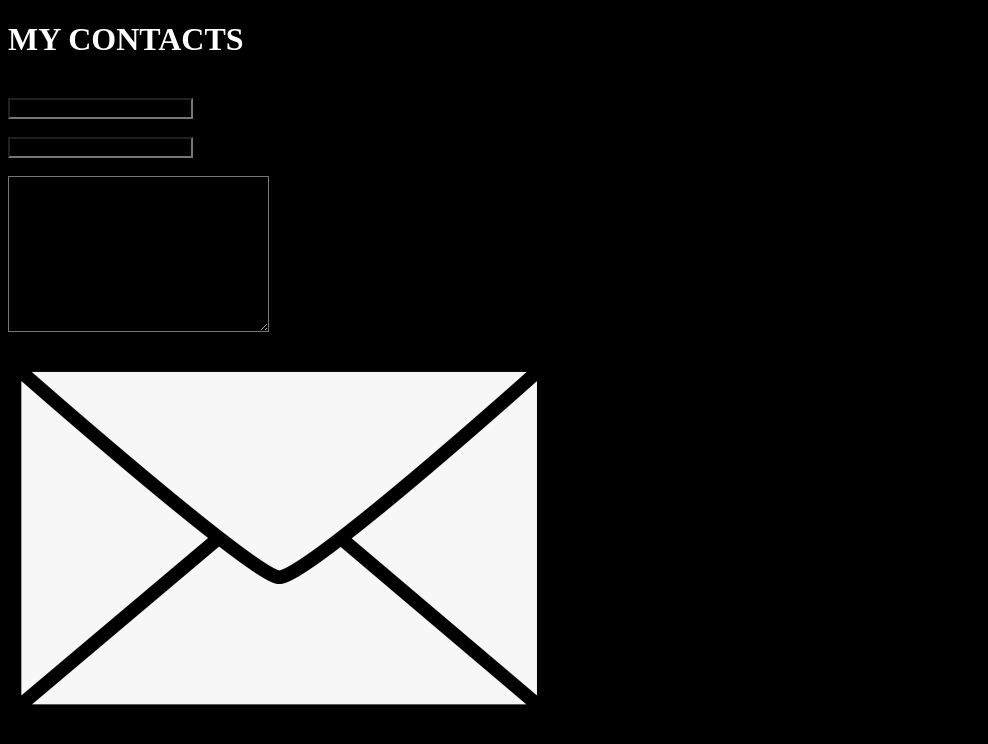
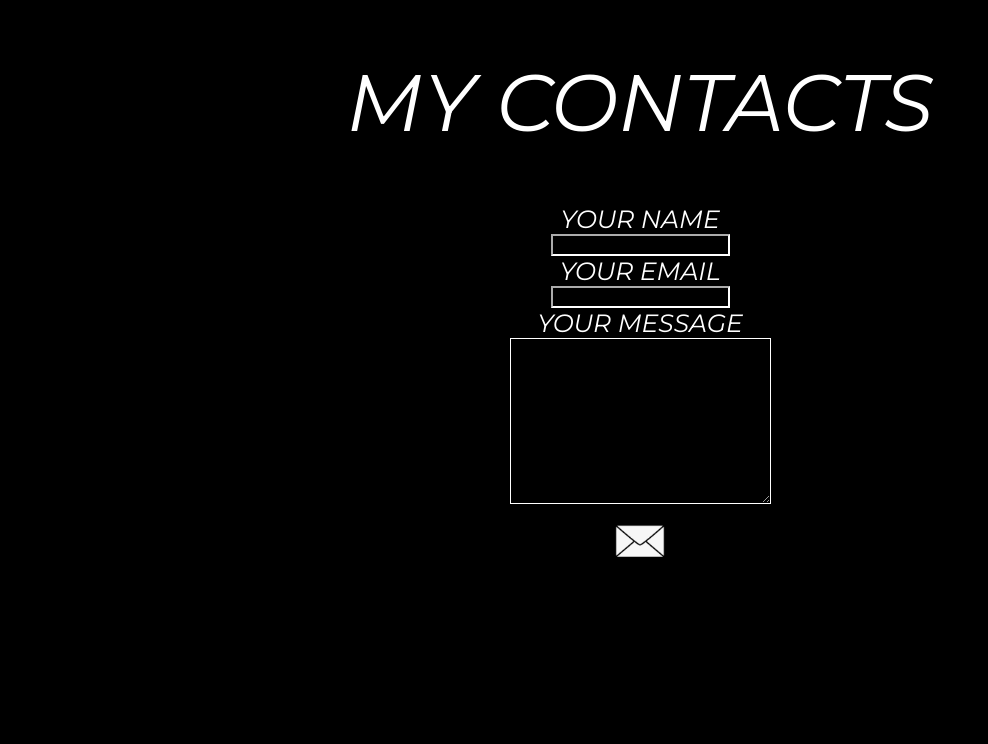
Before and after one commit to KDB654/cv, a plain HTML site: page index.html in a window 1280 px wide. Shown: the whole page, without its empty margins (0-988 px from the left). Drawn offline with Linux system fonts and the light colour scheme.

Commit message:
Update SMMA.css

```diff
--- a/SMMA.css
+++ b/SMMA.css
@@ -1,6 +1,34 @@
 * {
     background-color: black;
+    text-align: center;
+
 }
 h1 {
     color: white;
+    font-size: 80px;
+    font-family: 'Montserrat', sans-serif;
+    font-weight: lighter;
 }
+.emaillogo {
+    height: 35px;
+}
+label {
+    color: white;
+    font-size: 25px;
+    font-family: 'Montserrat', sans-serif;
+}
+.messagebox {
+    color: white;
+    border-color: white;
+    font-family: 'Montserrat', sans-serif;
+}
+.emailbox {
+    color: white;
+    border-color: white;
+    font-family: 'Montserrat', sans-serif;
+}
+.namebox {
+    color: white;
+    border-color: white;
+    font-family: 'Montserrat', sans-serif;
+}
```
